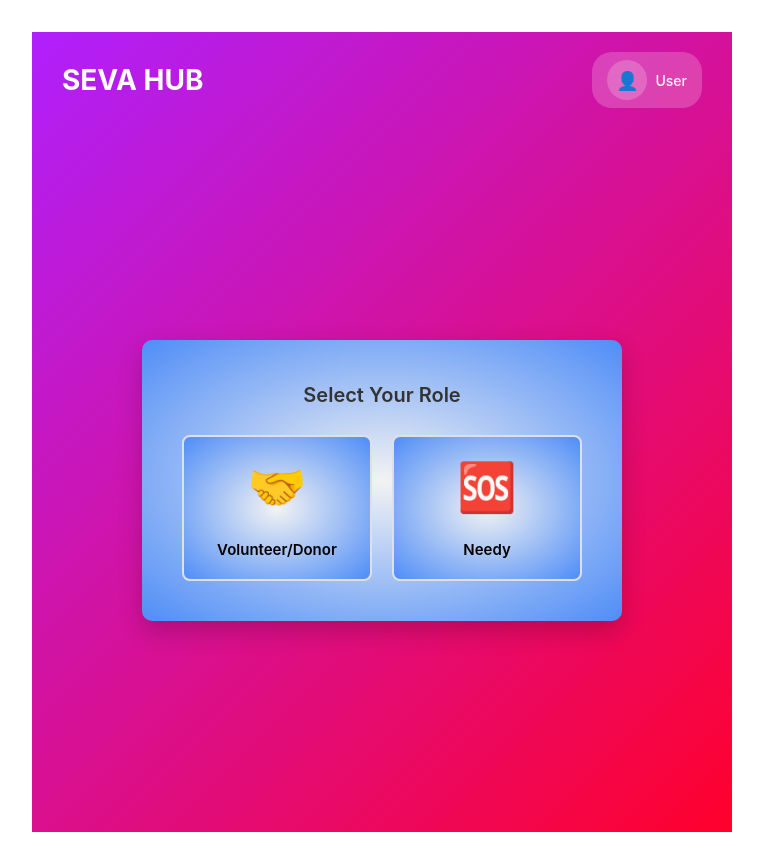
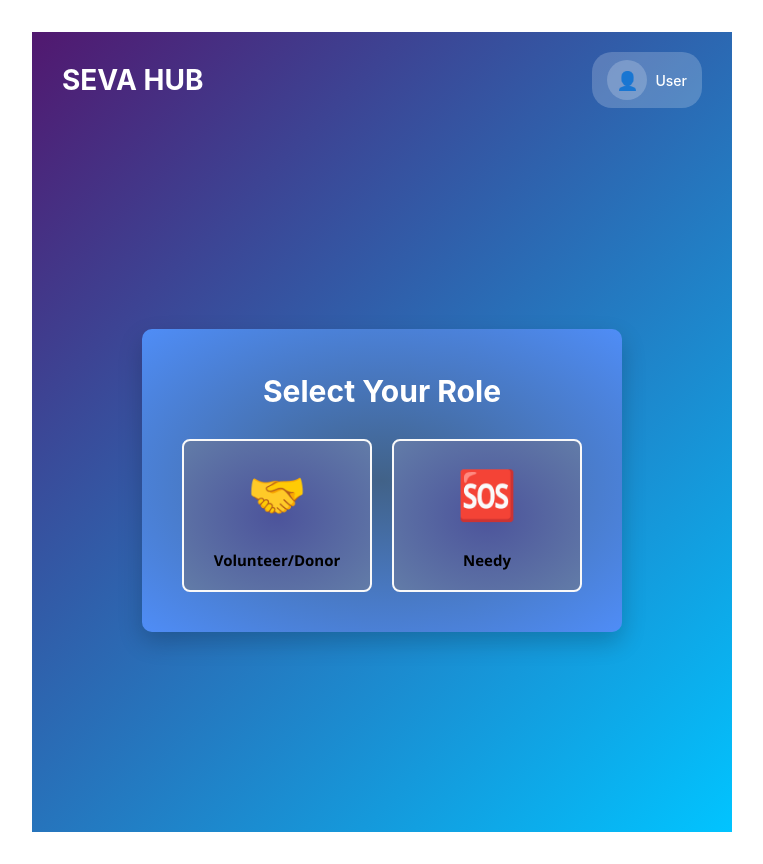
Before and after one commit to GuruPrasadM926/Crisis-Mitra-Mindsprint2k25, a React (Vite) app in the folder crisis-mitra/: page / in a window 1280 px wide. Shown: the whole page, without its empty margins (258-1021 px from the left). Built offline with nearby package versions, Linux system fonts and the light colour scheme.

Commit message:
changed design of dashboard

```diff
--- a/crisis-mitra/src/Dashboard.css
+++ b/crisis-mitra/src/Dashboard.css
@@ -3,7 +3,7 @@
     min-width: 700px;
     display: flex;
     flex-direction: column;
-    background: linear-gradient(135deg, #af20fc 0%, #ff012c 100%);
+    background: linear-gradient(135deg, #51186f 0%, #01c4ff 100%);
     font-family: -apple-system, BlinkMacSystemFont, 'Segoe UI', 'Roboto', 'Oxygen',
         'Ubuntu', 'Cantarell', 'Fira Sans', 'Droid Sans', 'Helvetica Neue',
         sans-serif;
@@ -21,9 +21,10 @@
     padding: 0 40px;
     box-sizing: border-box;
     display: flex;
-    justify-content: space-between;
+    justify-content: center;
     align-items: center;
     width: 100%;
+    font-size: 40px;
 }
 
 .dashboard-header h1 {
@@ -98,7 +99,7 @@
 .dashboard-content {
     width: 100%;
     max-width: 400px;
-    background:radial-gradient(rgb(243, 243, 243), rgb(79, 141, 247));
+    background: radial-gradient(rgb(65, 98, 136), rgb(79, 141, 247));
     color: #000;
     border-radius: 10px;
     padding: 40px;
@@ -117,10 +118,10 @@
 }
 
 .role-title {
+    font-weight: bold;
     margin: 0;
-    color: #333;
-    font-size: 20px;
-    font-weight: 600;
+    color: #ffffff;
+    font-size: 30px;
 }
 
 .role-container {
@@ -134,8 +135,8 @@
     flex: 1;
     max-width: 200px;
     padding: 20px;
-    border: 2px solid #e0e0e0;
-    background: radial-gradient(rgb(243, 243, 243), rgb(79, 141, 247));
+    border: 2px solid #f9f9f9;
+    background: radial-gradient(rgb(76, 83, 155), rgb(98, 124, 168));
     border-radius: 8px;
     cursor: pointer;
     display: flex;
@@ -144,13 +145,13 @@
     justify-content: center;
     gap: 12px;
     transition: all 0.3s ease;
-    font-family: inherit;
-    font-size: 14px;
+    font-family: 'Segoe UI', Tahoma, Geneva, Verdana, sans-serif;
+    font-size: 15px;
 }
 
 .role-button:hover {
-    border-color: #667eea;
-    background:radial-gradient(rgb(243, 243, 243), rgb(169, 79, 247));
+    border-color: #fbfbfb;
+    background: radial-gradient(rgb(243, 243, 243), rgb(247, 141, 79));
     transform: translateY(-2px);
     box-shadow: 0 4px 12px rgba(102, 126, 234, 0.15);
 }
```
